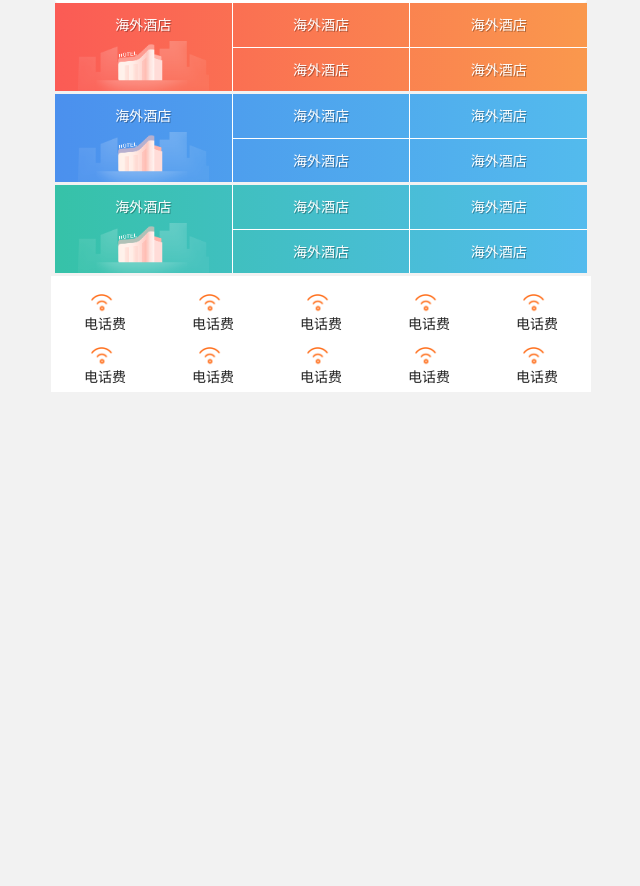
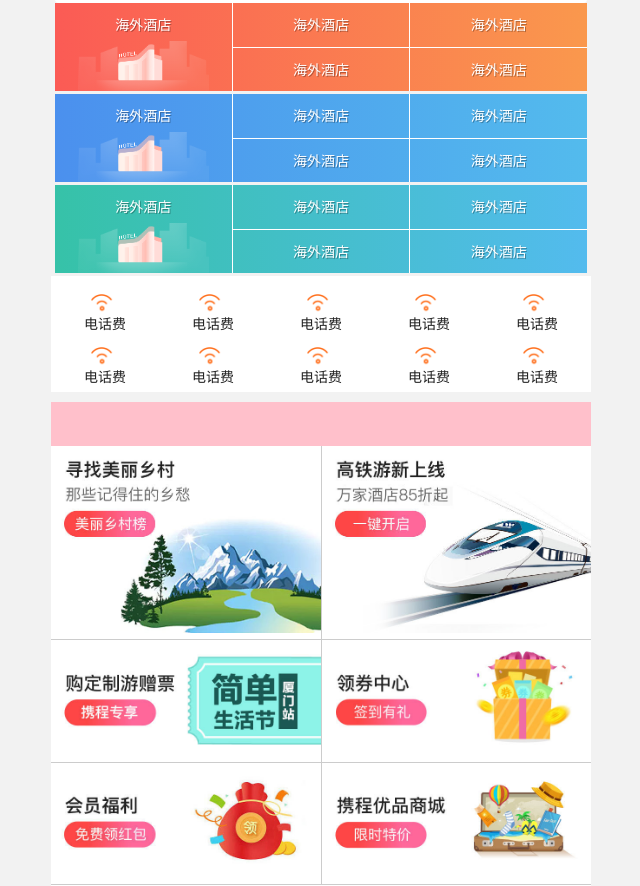
Before and after one commit to sbuteryd/h5_xiecheng, a plain HTML site: page index.html in a window 1280 px wide. Shown: the part 219-1105 px from the top of the page, without its empty margins (319-959 px from the left). Before the commit the page ends 800 px from the top, so only its background shows below. Drawn offline with Linux system fonts and the light colour scheme.

Commit message:
sale box-bd

```diff
--- a/css/index.css
+++ b/css/index.css
@@ -228,3 +228,33 @@ nav li a.nav-icon-5 {
     flex-direction: column;
     align-items: center;
 }
+
+/* sales box */
+.sale-box {
+    background: #fff;
+    border-bottom: 1px solid transparent;
+}
+
+.sale-hd {
+    margin-top: 10px;
+    height: 44px;
+    background: pink;
+}
+
+.sale-hd h2 {}
+
+.sale-bd li {
+    display: flex
+}
+
+.sale-bd li:nth-child(n-2) a {
+    border-bottom: 1px solid #ccc;
+}
+
+.sale-bd li a:first-child {
+    border-right: 1px solid #ccc;
+}
+
+.sale-bd img {
+    width: 100%;
+}
--- a/index.html
+++ b/index.html
@@ -140,6 +140,42 @@
             </a>
         </li>
     </ul>
+    <!-- sales -->
+    <div class="sale-box">
+        <div class="sale-hd">
+            <h2>
+                <a href=""></a><a href=""></a>
+            </h2>
+        </div>
+        <ul class="sale-bd">
+            <li>
+                <a href="#">
+                    <img src="./upload/pic1.jpg" alt="">
+                </a>
+                <a href="#">
+                    <img src="./upload/pic2.jpg" alt="">
+
+                </a>
+            </li>
+            <li>
+                <a href="#">
+                    <img src="./upload/pic3.jpg" alt="">
+
+                </a>
+                <a href="#">
+                    <img src="./upload/pic4.jpg" alt="">
+                </a>
+            </li>
+            <li>
+                <a href="#">
+                    <img src="./upload/pic5.jpg" alt="">
+                </a>
+                <a href="#">
+                    <img src="./upload/pic6.jpg" alt="">
+                </a>
+            </li>
+        </ul>
+    </div>
 </body>
 
 </html>
```
